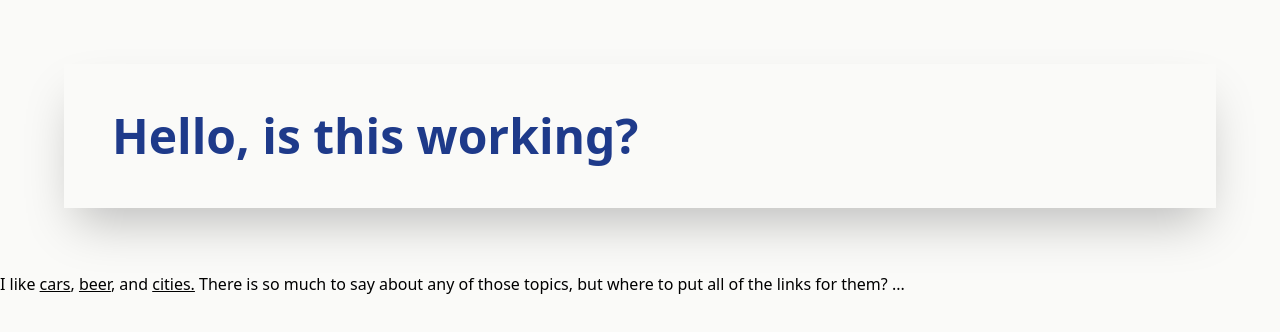
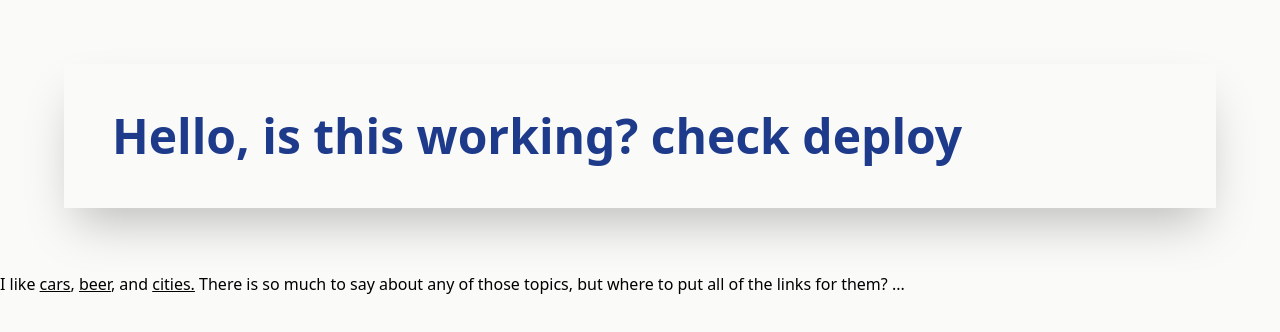
Before and after one commit to DanielSmith/alap-demo-tw, a website built with Vite: page index.html in a window 1280 px wide. Built offline with nearby package versions, Linux system fonts and the light colour scheme; what alap would draw is missing.

Commit message:
deploy test

```diff
--- a/index.html
+++ b/index.html
@@ -12,7 +12,7 @@
 <body>
 
   <h1 class="md:text-5xl text-lg text-blue-900 text-left shadow-2xl p-12 font-semibold m-16">
-    Hello, is this working?
+    Hello, is this working? check deploy
   </h1>
 
   <p>
```
